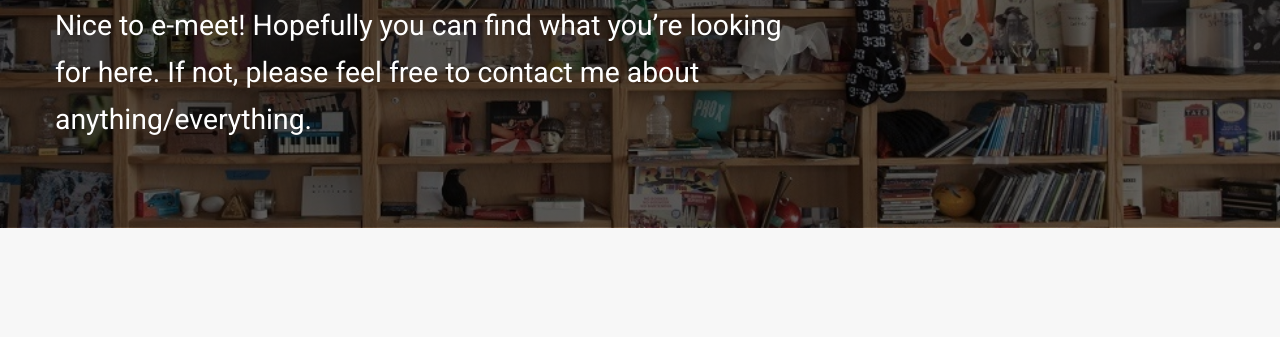
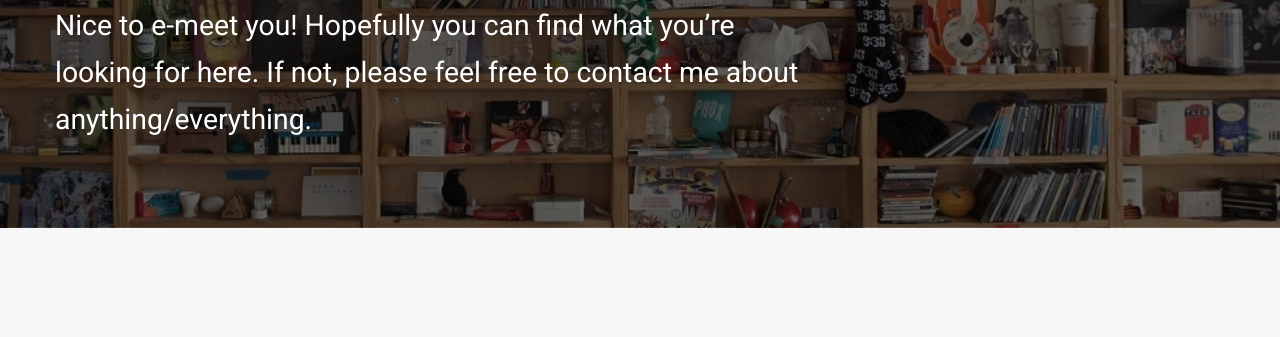
Before and after one commit to lizita/lizita.github.io, a plain HTML site: page index.html in a window 1280 px wide. Shown: the part 184-521 px from the top of the page. Drawn offline with nearby package versions, Linux system fonts and the light colour scheme; some packages are replaced by stand-ins of ours; some icons are missing.

Commit message:
updated tt post

```diff
--- a/index.html
+++ b/index.html
@@ -599,7 +599,7 @@
     </h1>
 
 
-    <div class="hero-lead"><p>Nice to e-meet! Hopefully you can find what you&rsquo;re looking for here. If not, please feel free to contact me about anything/everything.</p>
+    <div class="hero-lead"><p>Nice to e-meet you! Hopefully you can find what you&rsquo;re looking for here. If not, please feel free to contact me about anything/everything.</p>
 </div>
 
 
```
